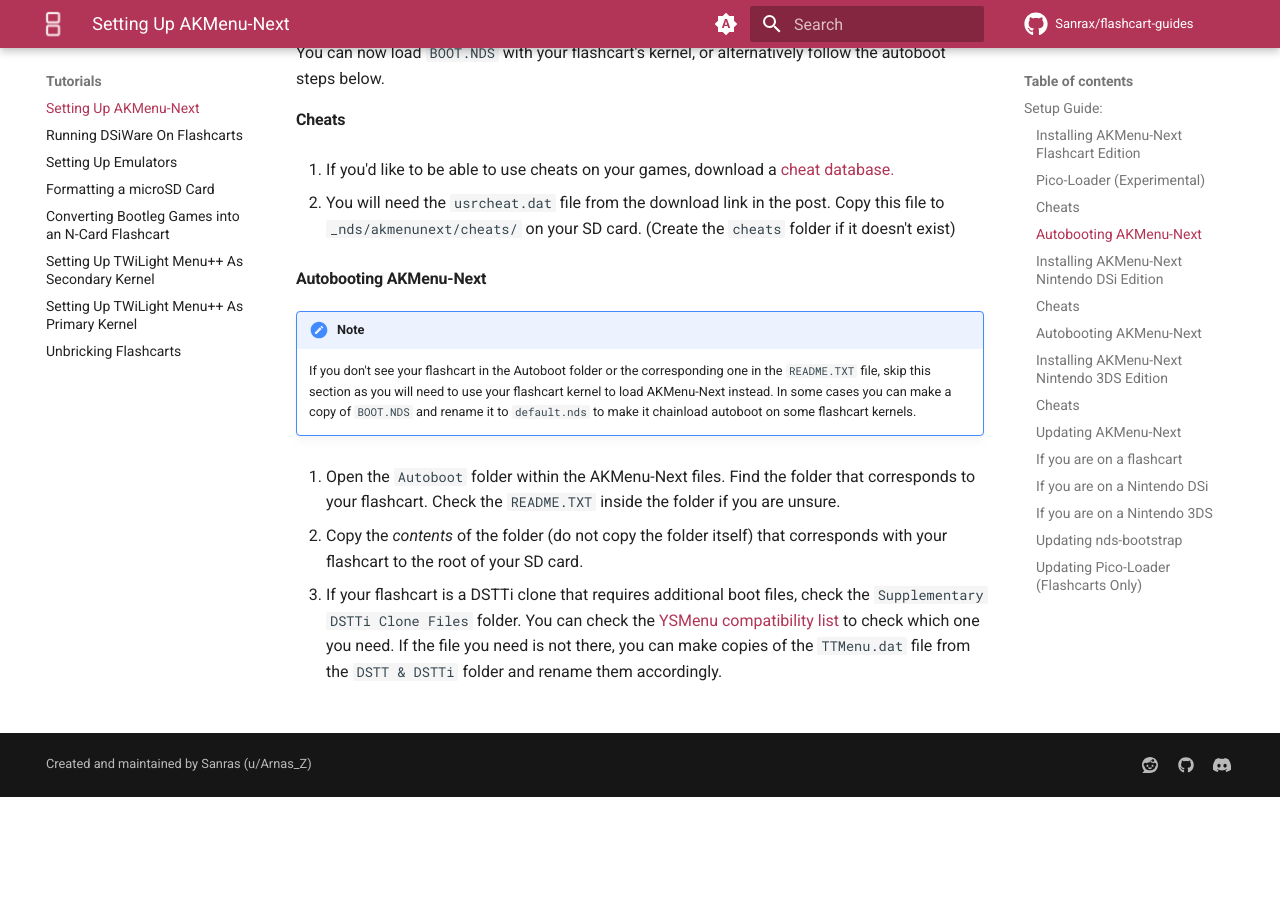
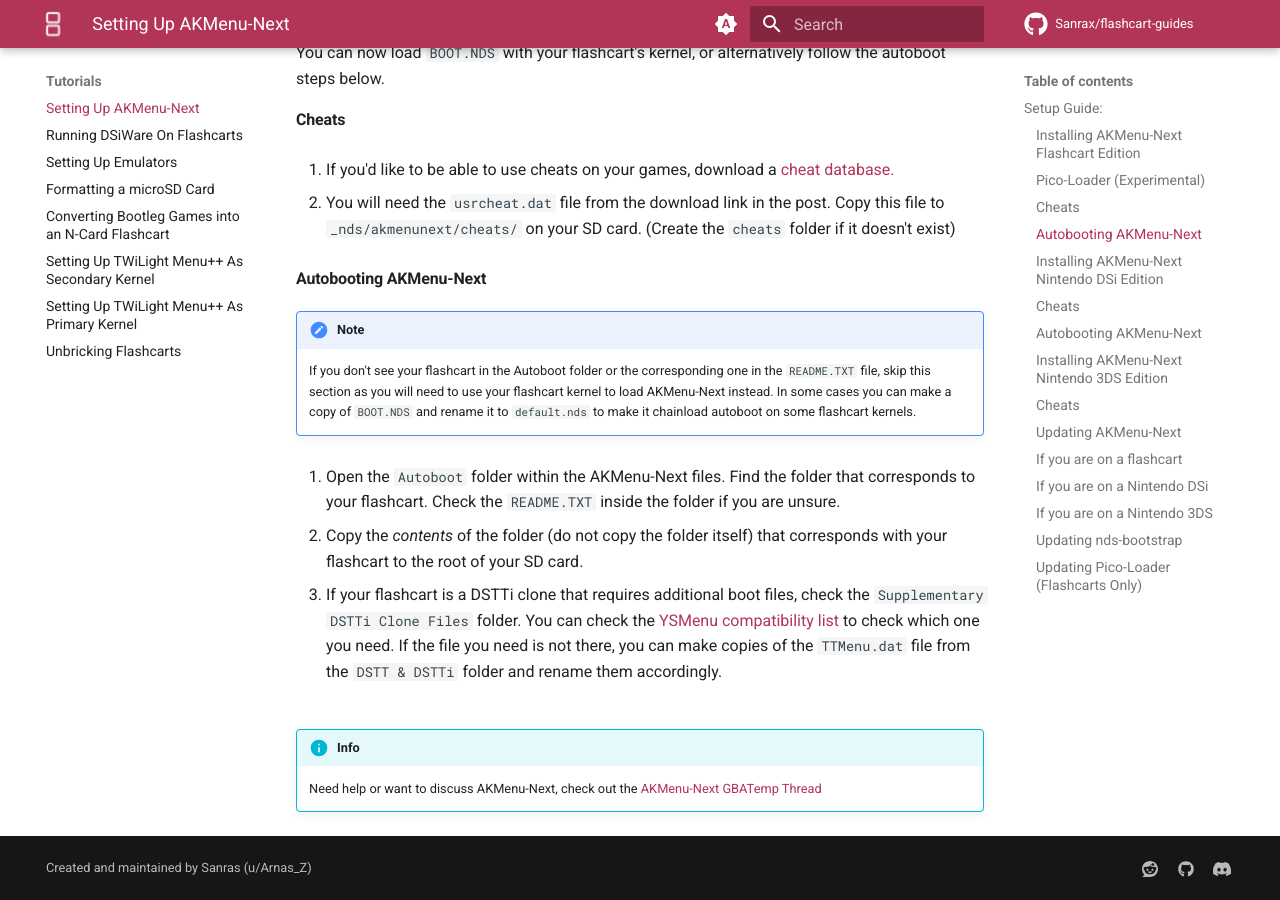
Before and after one commit to Sanrax/flashcart-guides, an MkDocs documentation site: the page built from docs/tutorials/akmenu-next.md, in a window 1280 px wide and 900 px high, scrolled down 1354 px. Built offline with MkDocs 1.6.1 and Material for MkDocs 9.7.7, drawn with Linux system fonts in a browser that asks for light colours; comment, search, counter and statistics services are not loaded; before the commit the page ends 2151 px from its top, so only the background shows below that.

Commit message:
Add support information for AKMenu-Next
Added a note for users to check the AKMenu-Next GBATemp thread for help and discussion.

```diff
--- a/docs/tutorials/akmenu-next.md
+++ b/docs/tutorials/akmenu-next.md
@@ -210,3 +210,7 @@
     1. Extract the downloaded `Pico_Loader_for_YOUR_FLASHCART_HERE.zip` file with [7-Zip](https://www.7-zip.org/).
 
     1. Copy the *contents* of the files from the extracted `Pico_Loader_for_YOUR_FLASHCART_HERE.zip` file to the `_pico` folder on your SD card.
+
+!!! info
+
+    Need help or want to discuss AKMenu-Next, check out the [AKMenu-Next GBATemp Thread](https://gbatemp.net/threads/ds-i-3ds-akmenu-next-wood-frontend-for-nds-bootstrap-pico-loader.665743/)
```
